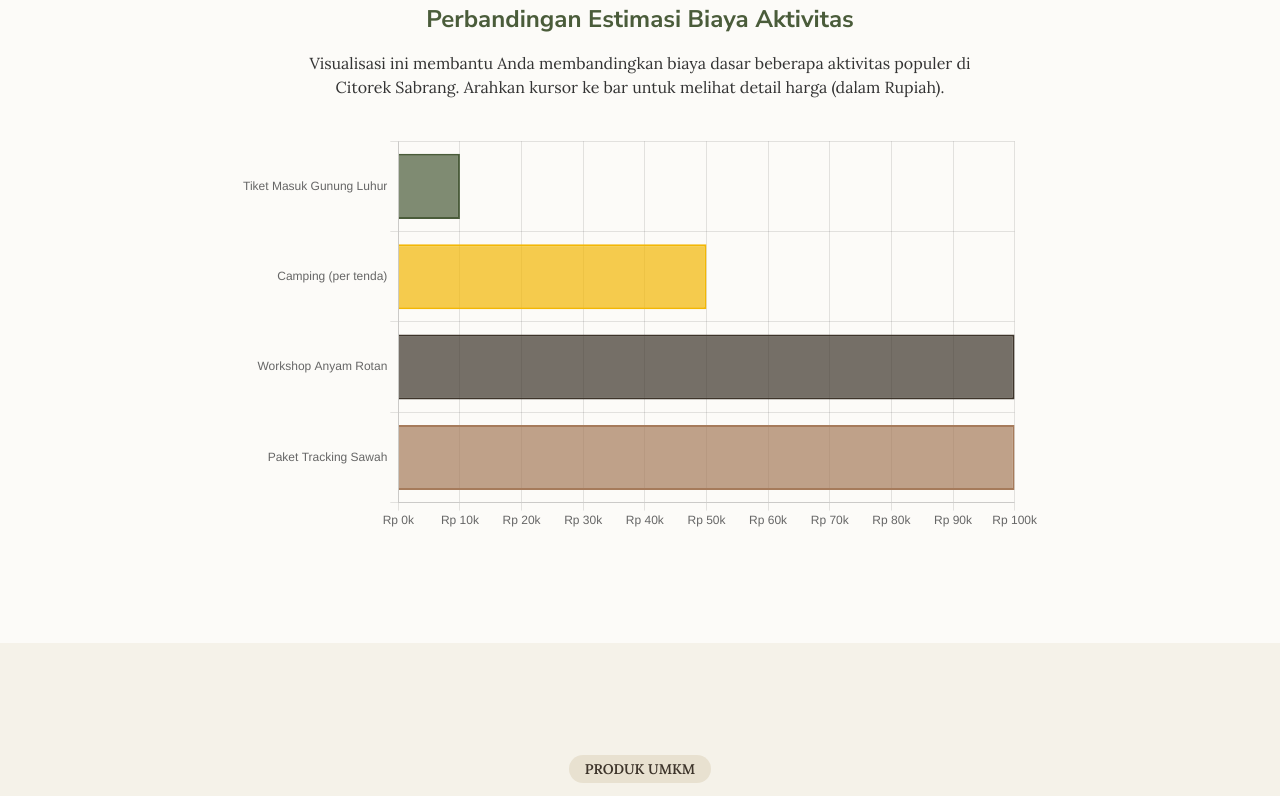
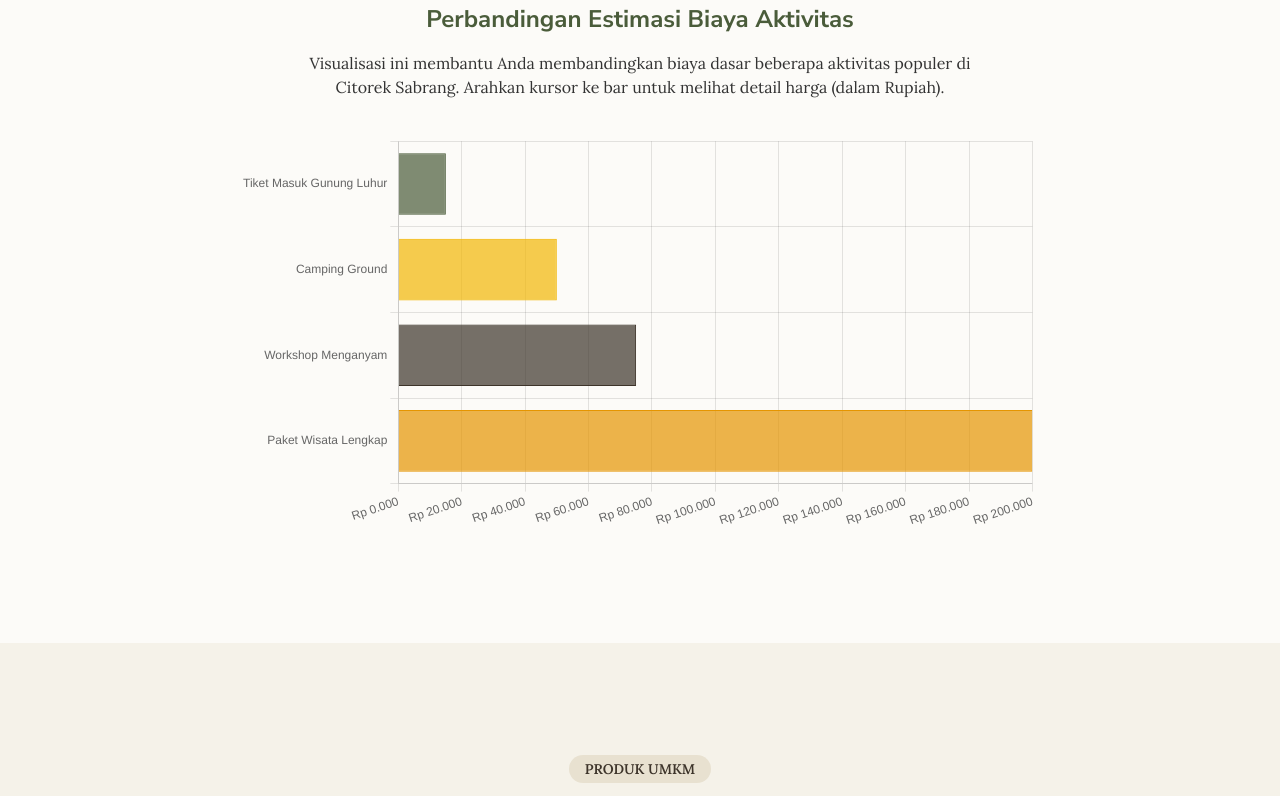
Before and after one commit to ZCrafters/desa-citorek, a plain HTML site: page index.html in a window 1280 px wide. Shown: the part 2217-3013 px from the top of the page. Drawn offline with nearby package versions, Linux system fonts and the light colour scheme.

Commit message:
Add files via upload

```diff
--- /dev/null
+++ b/css/styles.css
@@ -0,0 +1,65 @@
+/* Main Styles */
+body {
+    background-color: #f5f2e9;
+    color: #333333;
+    font-family: 'Lora', serif;
+}
+
+h1, h2, h3, h4, h5, h6 {
+    font-family: 'Nunito Sans', sans-serif;
+}
+
+.chart-container {
+    position: relative;
+    width: 100%;
+    max-width: 800px;
+    margin-left: auto;
+    margin-right: auto;
+    height: 400px;
+    max-height: 50vh;
+}
+
+/* Animations */
+@keyframes fadeIn {
+    from { opacity: 0; }
+    to { opacity: 1; }
+}
+
+@keyframes fadeInUp {
+    from {
+        opacity: 0;
+        transform: translateY(20px);
+    }
+    to {
+        opacity: 1;
+        transform: translateY(0);
+    }
+}
+
+@keyframes kenburns {
+    0% {
+        transform: scale(1.1) translate(0, 0);
+    }
+    100% {
+        transform: scale(1) translate(0, 0);
+    }
+}
+
+.hero-bg-animate {
+    animation: kenburns 15s ease-out forwards;
+}
+
+.fade-in-up {
+    opacity: 0;
+}
+
+.fade-in-up.visible {
+    animation: fadeInUp 1s forwards;
+}
+
+/* Responsive Design */
+@media (max-width: 768px) {
+    .chart-container {
+        height: 300px;
+    }
+}
--- a/index.html
+++ b/index.html
@@ -5,61 +5,15 @@
     <meta name="viewport" content="width=device-width, initial-scale=1.0">
     <title>Desa Wisata Citorek Sabrang - Jelajahi Pesona Kasepuhan Banten</title>
 
-    <!-- Chosen Palette: Earthy Harmony -->
-    <!-- Application Structure Plan: A single-page, vertical scrolling application that guides the user on a journey of discovery. The flow is: Hero (Welcome) -> About (Introduction) -> Tourism (Explore Activities, with an interactive cost comparison chart) -> UMKM Products (Discover Local Crafts) -> Map (Location) -> Contact (Connect). A sticky navigation bar allows instant travel between sections. This narrative structure is more engaging and modern than a multi-page site, encouraging linear exploration while providing easy access to specific information, perfectly suited for a tourism-focused website. -->
-    <!-- Visualization & Content Choices: Report Info: Tourism prices (Gunung Luhur ticket, camping, workshops). -> Goal: Compare the relative costs of different activities to help tourists plan. -> Viz/Presentation Method: A horizontal bar chart using Chart.js. -> Interaction: Tooltips on hover display precise costs. -> Justification: A chart offers a quick, scannable visual comparison that is more impactful and easier to digest than a text list of prices. It adds a dynamic, data-driven element to the page. -> Library/Method: Chart.js rendered on a Canvas element. -->
-    <!-- CONFIRMATION: NO SVG graphics used. NO Mermaid JS used. -->
+    <!-- External CSS -->
+    <link rel="stylesheet" href="css/styles.css">
 
+    <!-- External JavaScript -->
     <script src="https://cdn.tailwindcss.com"></script>
     <script src="https://cdn.jsdelivr.net/npm/chart.js"></script>
     <link rel="preconnect" href="https://fonts.googleapis.com">
     <link rel="preconnect" href="https://fonts.gstatic.com" crossorigin>
     <link href="https://fonts.googleapis.com/css2?family=Nunito+Sans:opsz,wght@6..12,400;6..12,700;6..12,900&family=Lora:wght@400;600&display=swap" rel="stylesheet">
-
-    <style>
-        body {
-            background-color: #f5f2e9;
-            color: #333333;
-            font-family: 'Lora', serif;
-        }
-        h1, h2, h3, h4, h5, h6 {
-            font-family: 'Nunito Sans', sans-serif;
-        }
-        .chart-container {
-            position: relative;
-            width: 100%;
-            max-width: 800px;
-            margin-left: auto;
-            margin-right: auto;
-            height: 400px;
-            max-height: 50vh;
-        }
-
-        /* Animasi */
-        @keyframes fadeIn {
-            from { opacity: 0; }
-            to { opacity: 1; }
-        }
-        @keyframes fadeInUp {
-            from { opacity: 0; transform: translateY(20px); }
-            to { opacity: 1; transform: translateY(0); }
-        }
-        @keyframes kenburns {
-            0% { transform: scale(1.1) translate(0, 0); }
-            100% { transform: scale(1) translate(0, 0); }
-        }
-
-        .hero-bg-animate {
-            animation: kenburns 15s ease-out forwards;
-        }
-
-        .fade-in-up {
-            opacity: 0;
-        }
-        .fade-in-up.visible {
-            animation: fadeInUp 1s forwards;
-        }
-    </style>
 </head>
 <body class="antialiased">
 
@@ -287,73 +241,20 @@
     <!-- Footer -->
     <footer class="bg-[#3d342a] text-white text-center py-6">
         <div class="container mx-auto">
-            <p>&copy; 2025 Desa Citorek Sabrang. All rights reserved.</p>
+            <div class="flex flex-col md:flex-row justify-between items-center">
+                <div class="mb-4 md:mb-0">
+                    <p>&copy; 2023 Desa Citorek Sabrang. All rights reserved.</p>
+                </div>
+                <div class="flex space-x-4">
+                    <a href="#" class="hover:text-[#f2b705] transition-colors">Terms of Service</a>
+                    <span>|</span>
+                    <a href="#" class="hover:text-[#f2b705] transition-colors">Privacy Policy</a>
+                </div>
+            </div>
         </div>
     </footer>
 
-    <script>
-        document.addEventListener('DOMContentLoaded', function () {
-            // Mobile Menu Toggle
-            const mobileMenuButton = document.getElementById('mobile-menu-button');
-            const mobileMenu = document.getElementById('mobile-menu');
-            mobileMenuButton.addEventListener('click', () => {
-                mobileMenu.classList.toggle('hidden');
-            });
-
-            const mobileMenuLinks = mobileMenu.querySelectorAll('a');
-            mobileMenuLinks.forEach(link => {
-                link.addEventListener('click', () => {
-                    mobileMenu.classList.add('hidden');
-                });
-            });
-
-            // Chart.js
-            const ctx = document.getElementById('tourismCostChart').getContext('2d');
-            const tourismCostChart = new Chart(ctx, {
-                type: 'bar',
-                data: {
-                    labels: ['Tiket Masuk Gunung Luhur', 'Camping (per tenda)', 'Workshop Anyam Rotan', 'Paket Tracking Sawah'],
-                    datasets: [{
-                        label: 'Estimasi Biaya (Rp)',
-                        data: [10000, 50000, 100000, 100000],
-                        backgroundColor: ['rgba(74, 92, 58, 0.7)', 'rgba(242, 183, 5, 0.7)', 'rgba(61, 52, 42, 0.7)', 'rgba(166, 123, 91, 0.7)'],
-                        borderColor: ['#4a5c3a', '#f2b705', '#3d342a', '#a67b5b'],
-                        borderWidth: 2
-                    }]
-                },
-                options: {
-                    indexAxis: 'y',
-                    responsive: true,
-                    maintainAspectRatio: false,
-                    plugins: { legend: { display: false }, tooltip: { callbacks: { label: (c) => `${c.dataset.label || ''}: ${new Intl.NumberFormat('id-ID', { style: 'currency', currency: 'IDR', minimumFractionDigits: 0 }).format(c.parsed.x)}` } } },
-                    scales: { x: { beginAtZero: true, ticks: { callback: (v) => `Rp ${v/1000}k` } } }
-                }
-            });
-
-            // Sticky header
-            const header = document.getElementById('header');
-            window.addEventListener('scroll', () => {
-                if (window.scrollY > 50) {
-                    header.classList.add('bg-[#3d342a]/90', 'backdrop-blur-sm', 'shadow-lg');
-                } else {
-                    header.classList.remove('bg-[#3d342a]/90', 'backdrop-blur-sm', 'shadow-lg');
-                }
-            });
-
-            // Scroll Animations
-            const observer = new IntersectionObserver((entries) => {
-                entries.forEach(entry => {
-                    if (entry.isIntersecting) {
-                        entry.target.classList.add('visible');
-                    }
-                });
-            }, { threshold: 0.1 });
-
-            document.querySelectorAll('.fade-in-up').forEach(el => {
-                observer.observe(el);
-            });
-        });
-    </script>
-
+    <!-- External JavaScript -->
+    <script src="js/main.js"></script>
 </body>
 </html>
--- /dev/null
+++ b/js/main.js
@@ -0,0 +1,132 @@
+// Initialize Chart.js for tourism cost comparison
+function initTourismCostChart() {
+    const ctx = document.getElementById('tourismCostChart').getContext('2d');
+    new Chart(ctx, {
+        type: 'bar',
+        data: {
+            labels: ['Tiket Masuk Gunung Luhur', 'Camping Ground', 'Workshop Menganyam', 'Paket Wisata Lengkap'],
+            datasets: [{
+                label: 'Estimasi Biaya (Ribu Rupiah)',
+                data: [15, 50, 75, 200],
+                backgroundColor: [
+                    'rgba(74, 92, 58, 0.7)',
+                    'rgba(242, 183, 5, 0.7)',
+                    'rgba(61, 52, 42, 0.7)',
+                    'rgba(229, 149, 0, 0.7)'
+                ],
+                borderColor: [
+                    'rgba(74, 92, 58, 1)',
+                    'rgba(242, 183, 5, 1)',
+                    'rgba(61, 52, 42, 1)',
+                    'rgba(229, 149, 0, 1)'
+                ],
+                borderWidth: 1
+            }]
+        },
+        options: {
+            indexAxis: 'y',
+            responsive: true,
+            maintainAspectRatio: false,
+            plugins: {
+                legend: {
+                    display: false
+                },
+                tooltip: {
+                    callbacks: {
+                        label: function(context) {
+                            return 'Rp ' + context.raw + '.000';
+                        }
+                    }
+                }
+            },
+            scales: {
+                x: {
+                    beginAtZero: true,
+                    ticks: {
+                        callback: function(value) {
+                            return 'Rp ' + value + '.000';
+                        }
+                    }
+                }
+            }
+        }
+    });
+}
+
+// Sticky header functionality
+function setupStickyHeader() {
+    const header = document.getElementById('header');
+    const headerOffset = 100;
+
+    window.addEventListener('scroll', () => {
+        if (window.scrollY > headerOffset) {
+            header.classList.add('shadow-lg');
+            header.classList.add('bg-opacity-95');
+        } else {
+            header.classList.remove('shadow-lg');
+            header.classList.remove('bg-opacity-95');
+        }
+    });
+}
+
+// Mobile menu toggle
+function setupMobileMenu() {
+    const mobileMenuButton = document.getElementById('mobile-menu-button');
+    const mobileMenu = document.getElementById('mobile-menu');
+
+    if (mobileMenuButton && mobileMenu) {
+        mobileMenuButton.addEventListener('click', () => {
+            mobileMenu.classList.toggle('hidden');
+        });
+    }
+}
+
+// Smooth scroll for navigation links
+function setupSmoothScroll() {
+    document.querySelectorAll('a[href^="#"]').forEach(anchor => {
+        anchor.addEventListener('click', function (e) {
+            e.preventDefault();
+            const target = document.querySelector(this.getAttribute('href'));
+            if (target) {
+                target.scrollIntoView({
+                    behavior: 'smooth'
+                });
+
+                // Close mobile menu if open
+                const mobileMenu = document.getElementById('mobile-menu');
+                if (mobileMenu && !mobileMenu.classList.contains('hidden')) {
+                    mobileMenu.classList.add('hidden');
+                }
+            }
+        });
+    });
+}
+
+// Fade in elements on scroll
+function setupScrollAnimations() {
+    const fadeElements = document.querySelectorAll('.fade-in-up');
+
+    const observer = new IntersectionObserver((entries) => {
+        entries.forEach(entry => {
+            if (entry.isIntersecting) {
+                entry.target.classList.add('visible');
+                observer.unobserve(entry.target);
+            }
+        });
+    }, {
+        threshold: 0.1
+    });
+
+    fadeElements.forEach(element => {
+        observer.observe(element);
+    });
+}
+
+// Initialize everything when the DOM is fully loaded
+document.addEventListener('DOMContentLoaded', () => {
+    initTourismCostChart();
+    setupStickyHeader();
+    setupMobileMenu();
+    setupSmoothScroll();
+    setupScrollAnimations();
+});
```
